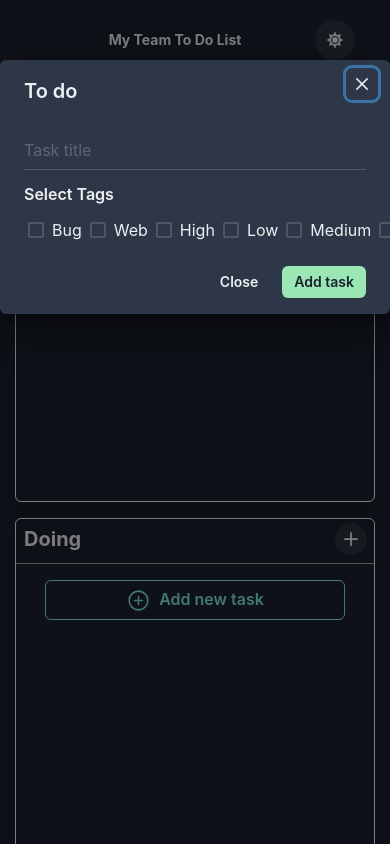
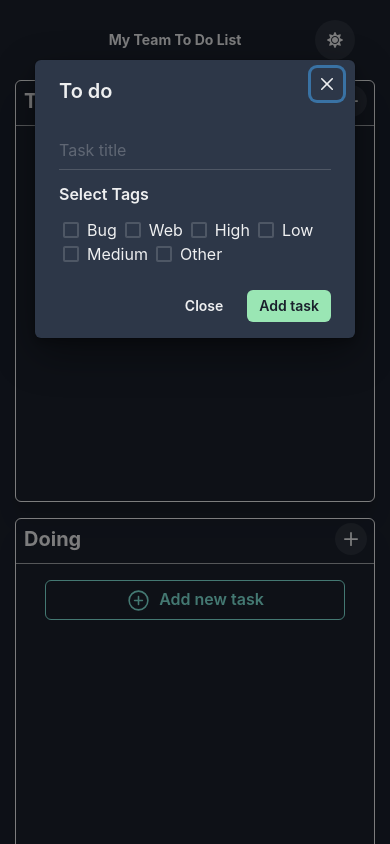
Before and after one commit to CassianoJunior/ToDoListChakraUI, a Next.js app: page / in a window 390 px wide. Both pictures are taken after a click on the button 350 px from the left and 101 px from the top of the page. Shown: the top 844 px of the page. Built offline with nearby package versions, Linux system fonts and the light colour scheme.

Commit message:
aplicando responsividade no modal

```diff
--- a/src/components/ListSection/index.js
+++ b/src/components/ListSection/index.js
@@ -17,6 +17,7 @@ import {
   Input,
   Checkbox,
   useToast,
+  useBreakpointValue,
 } from '@chakra-ui/react';
 
 import { AddIcon } from '@chakra-ui/icons';
@@ -76,6 +77,8 @@ const ListSection = ({ title }) => {
   const [titleNewCard, handleTitle] = useState('');
   // const [isEditing, setEditing] = useState(false);
 
+  const modalSize = useBreakpointValue({ base: 'xs', md: 'lg', lg: 'lg' });
+
   return (
     <Stack
       w="100%"
@@ -128,7 +131,7 @@ const ListSection = ({ title }) => {
           Add new task
         </Button>
       </Flex>
-      <Modal isOpen={isOpen} onClose={onClose} size="lg">
+      <Modal isOpen={isOpen} onClose={onClose} size={modalSize}>
         <ModalOverlay />
         <ModalContent>
           <ModalHeader>{title}</ModalHeader>
@@ -144,7 +147,7 @@ const ListSection = ({ title }) => {
                 }}
               />
               <Text fontWeight="600">Select Tags</Text>
-              <Flex>
+              <Flex wrap="wrap">
                 {tags.map(({ name, color }) => (
                   <Checkbox
                     key={color}
```
